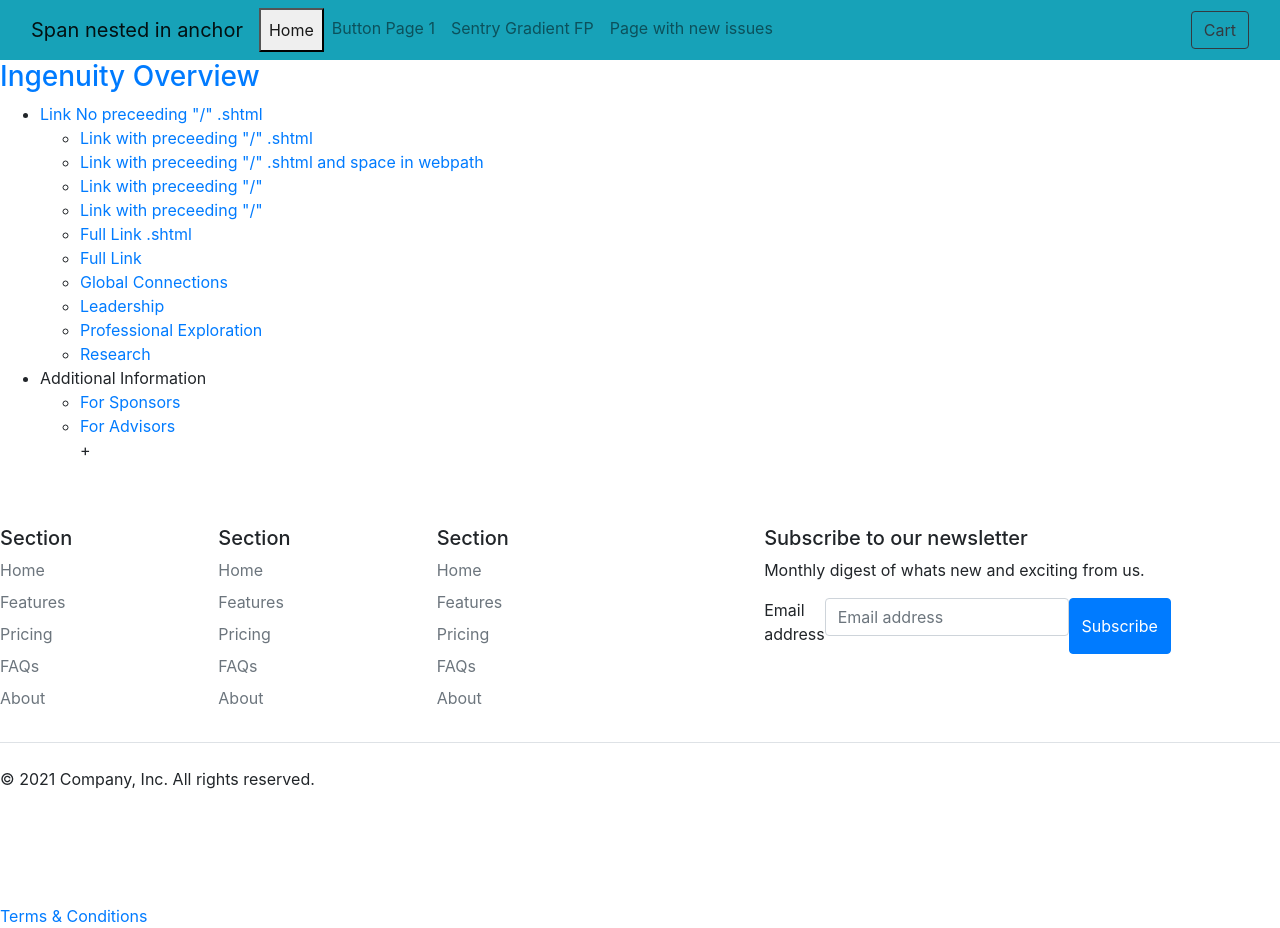
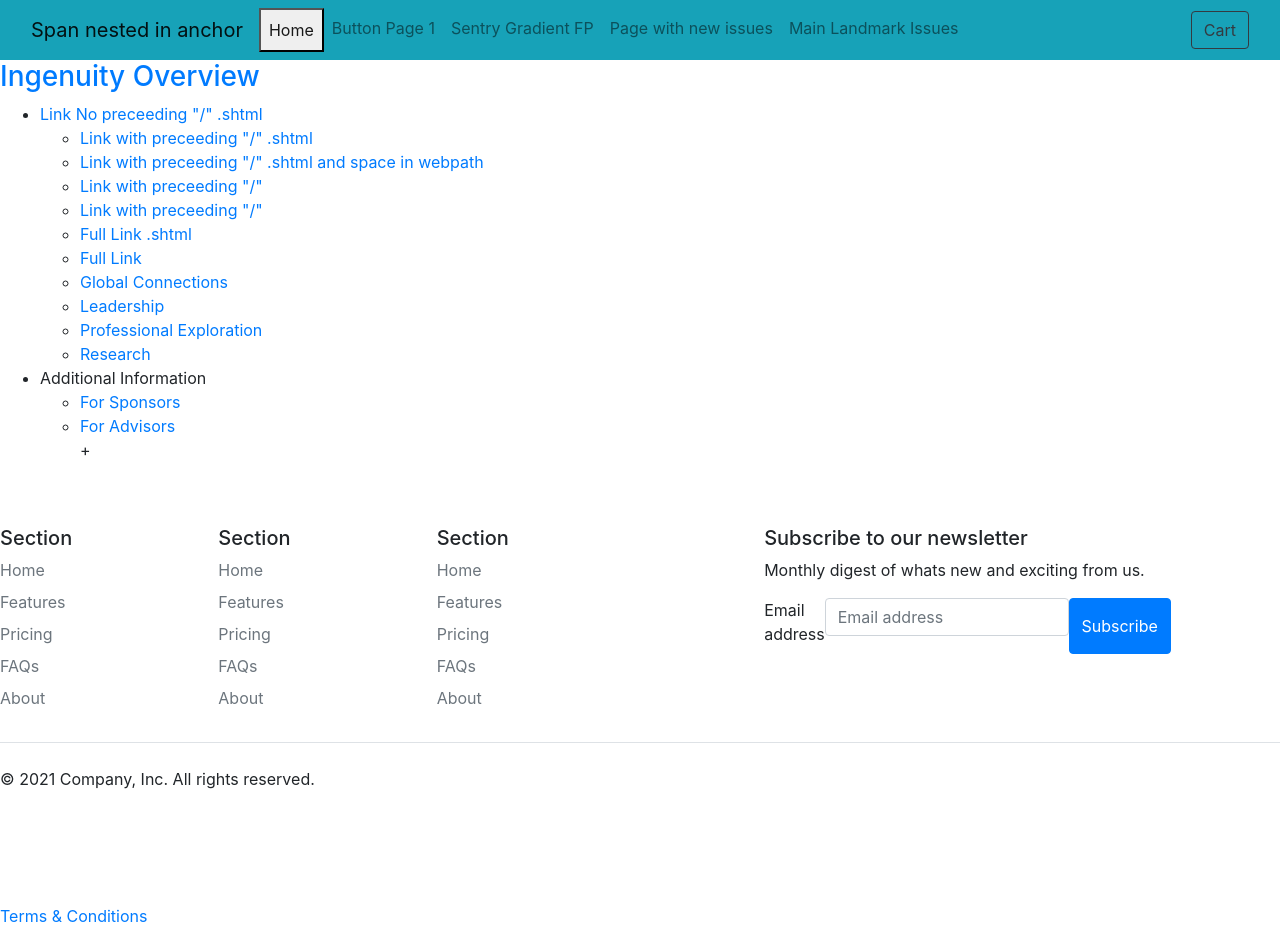
Before and after one commit to jayquake/csb-vdbpo, a website: page index.html in a window 1280 px wide. Drawn offline with nearby package versions, Linux system fonts and the light colour scheme.

Commit message:
Update index.html
Added page to remove

```diff
--- a/index.html
+++ b/index.html
@@ -88,6 +88,10 @@
             </li>
                <li class="nav-item">
               <a class="nav-link" href="/csb-vdbpo/page2.html" tabindex="-1">Page with new issues</a>
+            </li>
+              </li>
+               <li class="nav-item">
+              <a class="nav-link" href="/csb-vdbpo/mainlandmark.html" tabindex="-1">Main Landmark Issues</a>
             </li>
           </ul>
           <button
```
